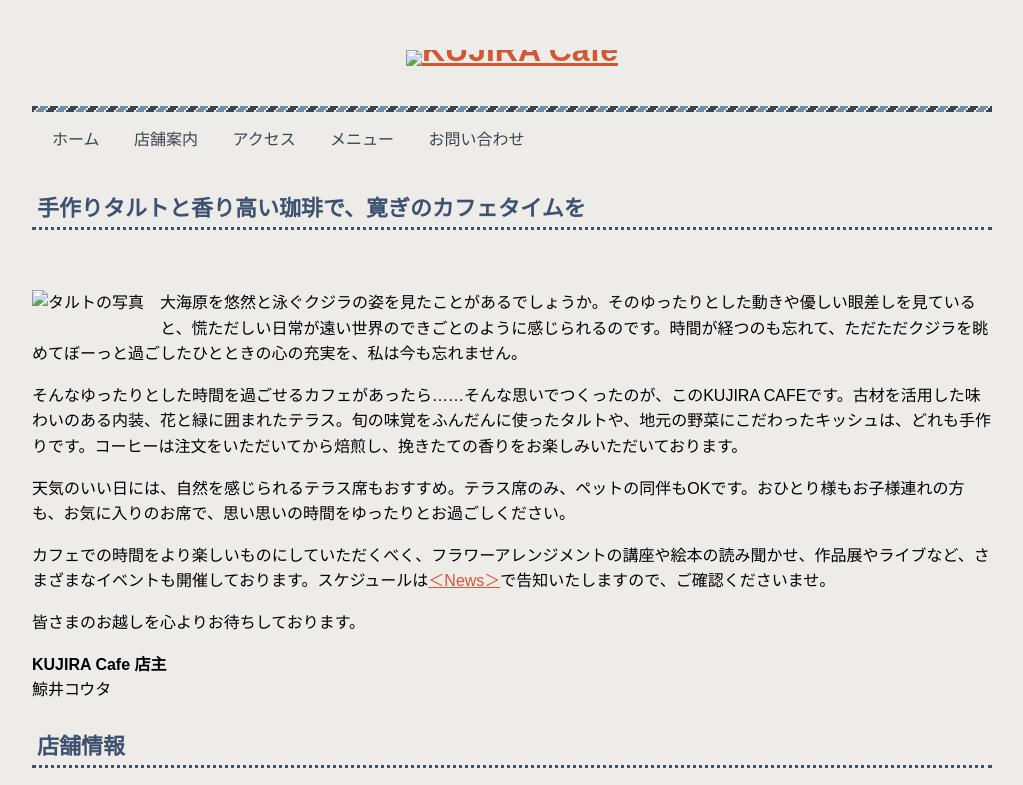
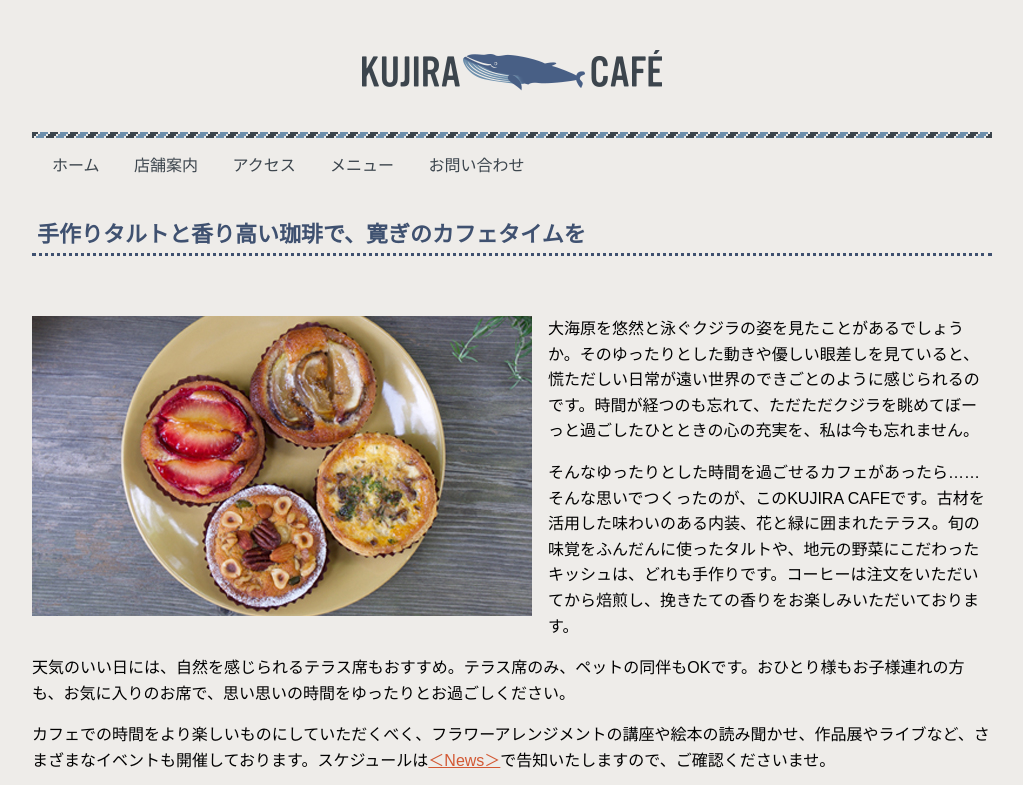
Before and after one commit to RenInagaki/RenInagaki_portfolio, a plain HTML site: page about.html in a window 1280 px wide. Shown: the top 785 px of the page, without its empty margins (128-1151 px from the left). Drawn offline with Linux system fonts and the light colour scheme; files that its build step writes are made by us from their sources; files whose address does not match are found by name.

Commit message:
about.html

```diff
--- a/about.html
+++ b/about.html
@@ -4,14 +4,14 @@
   <meta charset="utf-8">
   <meta name="viewport" content="width=device-width, initial-scale=1">
   <title>KUJIRA Cafeについて | KUJIRA Cafe</title>
-  <link rel="stylesheet" href="css/style.css">
+  <link rel="stylesheet" href="style.css">
  </head>
 
  <body>
   <div class="wrapper">
      <!-- ヘッダー -->
      <header class="header">
-        <h1 class="logo"><a href="index.html"><img src="images/logo.png" alt="KUJIRA Cafe"></a></h1>
+        <h1 class="logo"><a href="index.html"><img src="logo.png" alt="KUJIRA Cafe"></a></h1>
         <nav class="nav">
           <ul>
              <li><a href="index.html">ホーム</a></li>
@@ -26,7 +26,7 @@
        <!-- メイン -->
        <main>
          <h2>手作りタルトと香り高い珈琲で、寛ぎのカフェタイムを</h2>
-　　　　　<p><img src="images/about-photo.jpg" alt="タルトの写真" class="shop-photo">大海原を悠然と泳ぐクジラの姿を見たことがあるでしょうか。そのゆったりとした動きや優しい眼差しを見ていると、慌ただしい日常が遠い世界のできごとのように感じられるのです。時間が経つのも忘れて、ただただクジラを眺めてぼーっと過ごしたひとときの心の充実を、私は今も忘れません。</p>
+　　　　　<p><img src="about-photo.jpg" alt="タルトの写真" class="shop-photo">大海原を悠然と泳ぐクジラの姿を見たことがあるでしょうか。そのゆったりとした動きや優しい眼差しを見ていると、慌ただしい日常が遠い世界のできごとのように感じられるのです。時間が経つのも忘れて、ただただクジラを眺めてぼーっと過ごしたひとときの心の充実を、私は今も忘れません。</p>
 
          <p>そんなゆったりとした時間を過ごせるカフェがあったら……そんな思いでつくったのが、このKUJIRA CAFEです。古材を活用した味わいのある内装、花と緑に囲まれたテラス。旬の味覚をふんだんに使ったタルトや、地元の野菜にこだわったキッシュは、どれも手作りです。コーヒーは注文をいただいてから焙煎し、挽きたての香りをお楽しみいただいております。</p>
 
```
